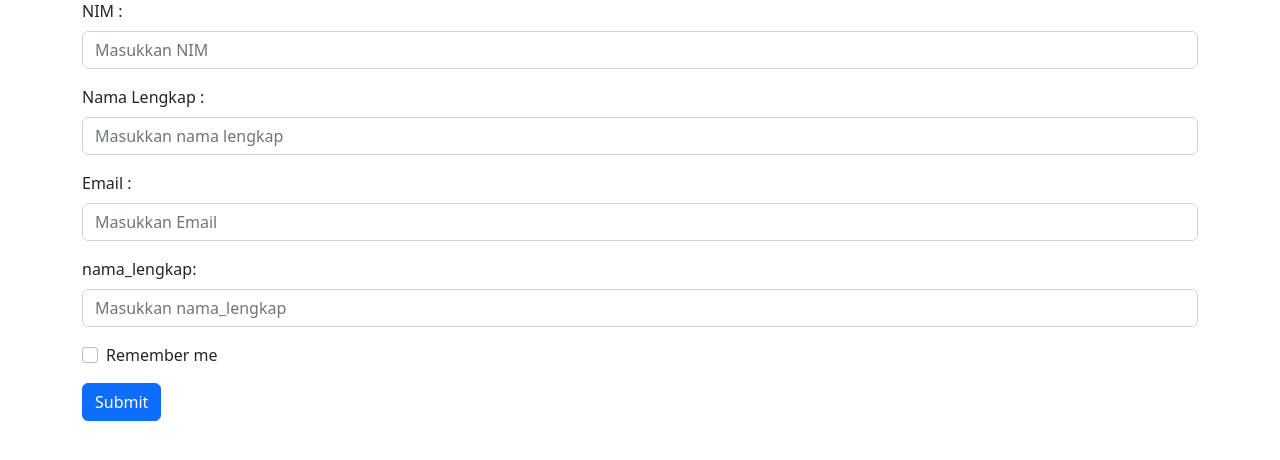
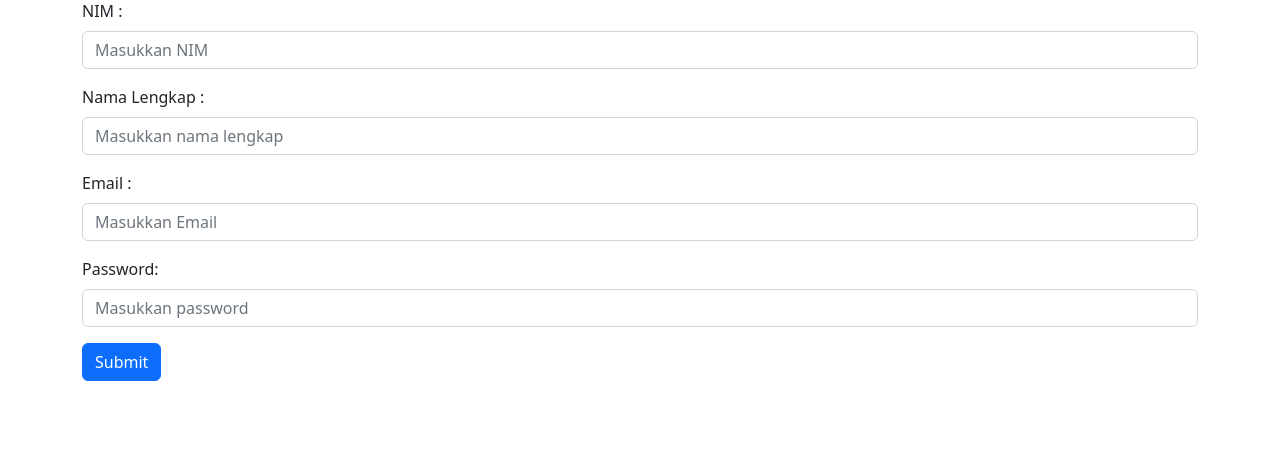
Before and after one commit to jalalbinotong/sim_lsp, a CodeIgniter app: page /simlsp/cdaftar/formdaftar in a window 1280 px wide. Shown: the part 73-533 px from the top of the page. Run offline with CodeIgniter, Linux system fonts and the light colour scheme.

Commit message:
fix 1.4 (fix register)
register fixed

```diff
--- a/application/views/formdaftar.php
+++ b/application/views/formdaftar.php
@@ -68,16 +68,11 @@ if ($pesan == "") {
             </div>
             <div class="mb-3">
                 <label class="form-label">Email :</label>
-                <input type="nim" class="form-control" id="nim" placeholder="Masukkan Email" name="nim">
+                <input type="nim" class="form-control" id="email" placeholder="Masukkan Email" name="email">
             </div>
             <div class="mb-3">
-                <label class="form-label">nama_lengkap:</label>
-                <input type="nama_lengkap" class="form-control" id="nama_lengkap" placeholder="Masukkan nama_lengkap" name="nama_lengkap">
-            </div>
-            <div class="form-check mb-3">
-                <label class="form-check-label">
-                    <input class="form-check-input" type="checkbox" name="remember"> Remember me
-                </label>
+                <label class="form-label">Password:</label>
+                <input type="password" class="form-control" id="password" placeholder="Masukkan password" name="password">
             </div>
             <button type="submit" class="btn btn-primary" onclick="simpandata();">Submit</button>
     </form>
--- a/application/views/kontenberanda.php
+++ b/application/views/kontenberanda.php
@@ -219,3 +219,7 @@
         text-align: left;
     } */
 </style>
+Selamat Datang :
+<?php
+	echo $this->session->userdata('id_user');
+?>
```
